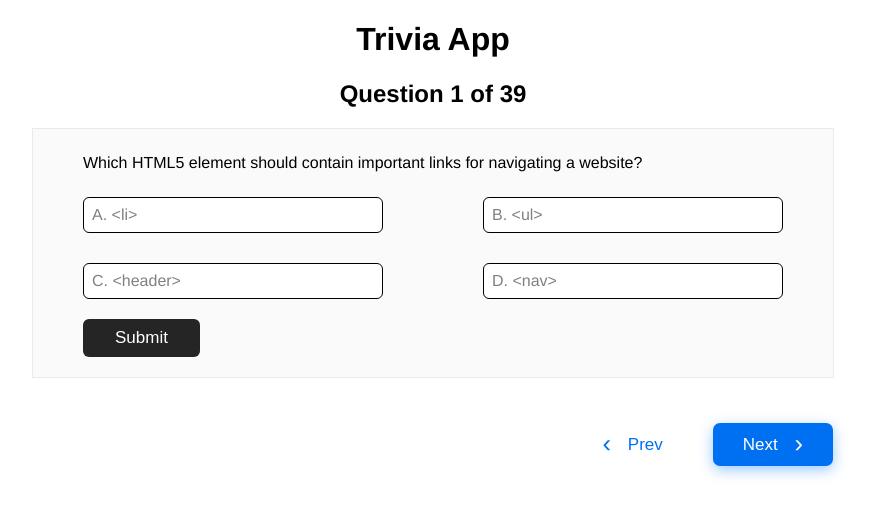
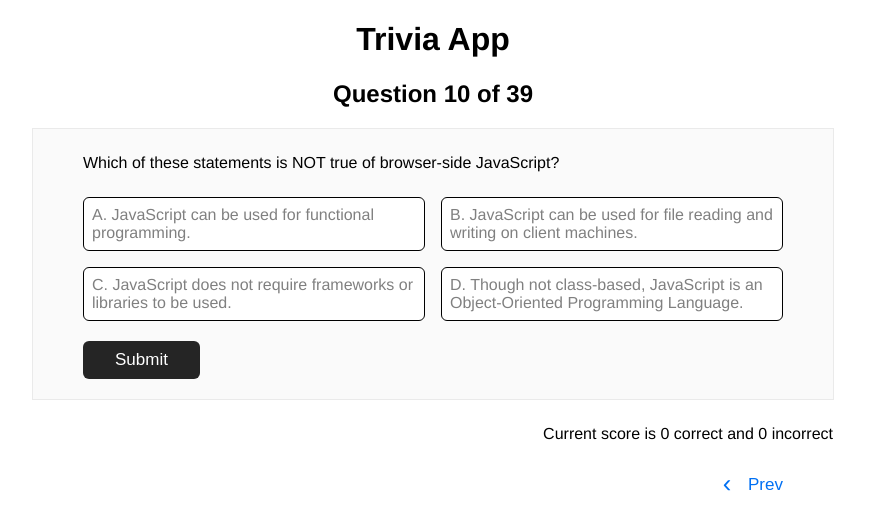
Before and after one commit to bmch/automation-test-angular-codepipleline, an Angular app: page / in a window 1280 px wide. Shown: the top 530 px of the page, without its empty margins (207-1079 px from the left). Built offline with nearby package versions, Linux system fonts and the light colour scheme.

Commit message:
amend css grid, add score

```diff
--- a/src/app/app.component.html
+++ b/src/app/app.component.html
@@ -2,7 +2,15 @@
   <h1>Trivia App</h1>
 </header>
 <h2>Question {{current+1}} of {{questions.length}}</h2>
-<section class="question">
+
+<section class ="question" *ngIf="displayFinalScore">
+
+  <h1>Quizz finished!</h1>
+  <h2>Congratulations on finishing this trivia quizz!
+
+    You're final score is {{score}} out of {{questions.length}}</h2>
+</section>
+<section class="question" *ngIf="!displayFinalScore">
 
   <p class="question__statement">{{questions[current].question}}</p>
 
@@ -10,16 +18,16 @@
     <div
     class="choices__item"
       *ngFor="let choice of questions[current].choices | keyvalue"
-      (click)="!answerSubmitted && onSelect(choice.key.toString())"
-      [ngClass]="{'choices__item--selected': answerPreselected === choice.key, 'cursor-pointer':!answerSubmitted }">
+      (click)="!questions[current].answerSubmitted && onSelect(choice.key.toString())"
+      [ngClass]="{'choices__item--selected': questions[current].answerPreselected === choice.key, 'cursor-pointer':!questions[current].answerSubmitted }">
 
       <span class="choices__item__text"> {{choice.key.toUpperCase()}}. {{choice.value}} </span>
 
-      <span *ngIf="answerSubmitted && questions[current].answer == choice.key" class="marker marker--correct">
+      <span *ngIf="questions[current].answerSubmitted && questions[current].answer == choice.key" class="marker marker--correct">
         &#10004;
       </span>
 
-      <span *ngIf="answerSubmitted && questions[current].answer !== choice.key && choice.key=== answerPreselected"
+      <span *ngIf="questions[current].answerSubmitted && questions[current].answer !== choice.key && choice.key=== questions[current].answerPreselected"
         class="marker marker--incorrect">
         &#10005;
       </span>
@@ -27,27 +35,36 @@
     </div>
   </div>
 
-  <button class="btn btn__submit" *ngIf="!answerSubmitted" (click)="onSubmit()">Submit</button>
+  <button class="btn btn__submit" *ngIf="!questions[current].answerSubmitted" (click)="onSubmit()">Submit</button>
 
-  <div class="answer-message answer-message--correct" *ngIf="answerSubmitted && answerCorrect">
+  <div class="answer-message answer-message--correct"
+  *ngIf="questions[current].answerSubmitted && questions[current].answerCorrect">
     <span class="marker marker--correct">
       &#10004;
     </span>
     <span class="bold"> Correct. </span> Good job! </div>
 
-  <div class="answer-message answer-message--incorrect" *ngIf="answerSubmitted && !answerCorrect">
+  <div class="answer-message answer-message--incorrect"
+  *ngIf="questions[current].answerSubmitted && !questions[current].answerCorrect">
     <span class="marker marker--incorrect">&#10005;</span>
     <span class="bold">Incorrect, </span> but nice try!</div>
 
 </section>
 
 <div class="container">
+  <div class="score">
+    Current score is {{score}} correct and {{incorrect}} incorrect
+  </div>
 
-  <button class="btn btn__prev" (click)="goToPreviousQuestion()">
+  <button
+  *ngIf="current>0"
+  class="btn btn__prev" (click)="goToPreviousQuestion()">
     <span class="arrow arrow--left"> &#8249; </span> Prev
   </button>
 
-  <button class="btn btn__next" (click)="goToNextQuestion()">
+  <button
+  *ngIf="questions[current].answerSubmitted && current<questions.length-1"
+  class="btn btn__next" (click)="goToNextQuestion()">
     Next <span class="arrow"> &#8250;</span>
   </button>
 
--- a/src/app/app.component.scss
+++ b/src/app/app.component.scss
@@ -40,9 +40,12 @@ h2 {
   margin-left: $margin-default;
   margin-right: $margin-default;
 
-  grid-template-columns: 300px 300px;
-  grid-row-gap: 30px;
-  justify-content: space-between;
+  // grid-template-columns: 300px 300px;
+  // grid-row-gap: 30px;
+  // justify-content: space-between;
+
+  grid-template-columns: repeat(auto-fit, minmax(320px, 1fr));
+  grid-gap: 1rem;
 
   &__item {
     background: white;
--- a/src/app/app.component.ts
+++ b/src/app/app.component.ts
@@ -9,14 +9,11 @@ import * as data from './trivia.json';
 })
 export class AppComponent implements OnInit {
   questions: any = (data as any).default;
-  current: number = 0;
+  current: number = 9;
 
-  // store both on new memory object
-  answerCorrect: boolean;
-  answerPreselected: string = "";
-  answerSubmitted: boolean = false;
   score = 0
-
+  incorrect = 0;
+  displayFinalScore = false;
 
   ngOnInit() {
     // load questions from api if necessary
@@ -32,10 +29,18 @@ export class AppComponent implements OnInit {
     }
     if (this.questions[this.current].answerPreselected !== this.questions[this.current].answer) {
       this.questions[this.current].answerCorrect = false;
+      this.incorrect++;
     } else {
+      this.score++
       this.questions[this.current].answerCorrect = true;
     }
     this.questions[this.current].answerSubmitted = true;
+    if (this.current == this.questions.length - 1) {
+      //display final score
+      this.displayFinalScore = true;
+      console.log('finished display score')
+    }
+
   }
 
   goToNextQuestion() {
```
